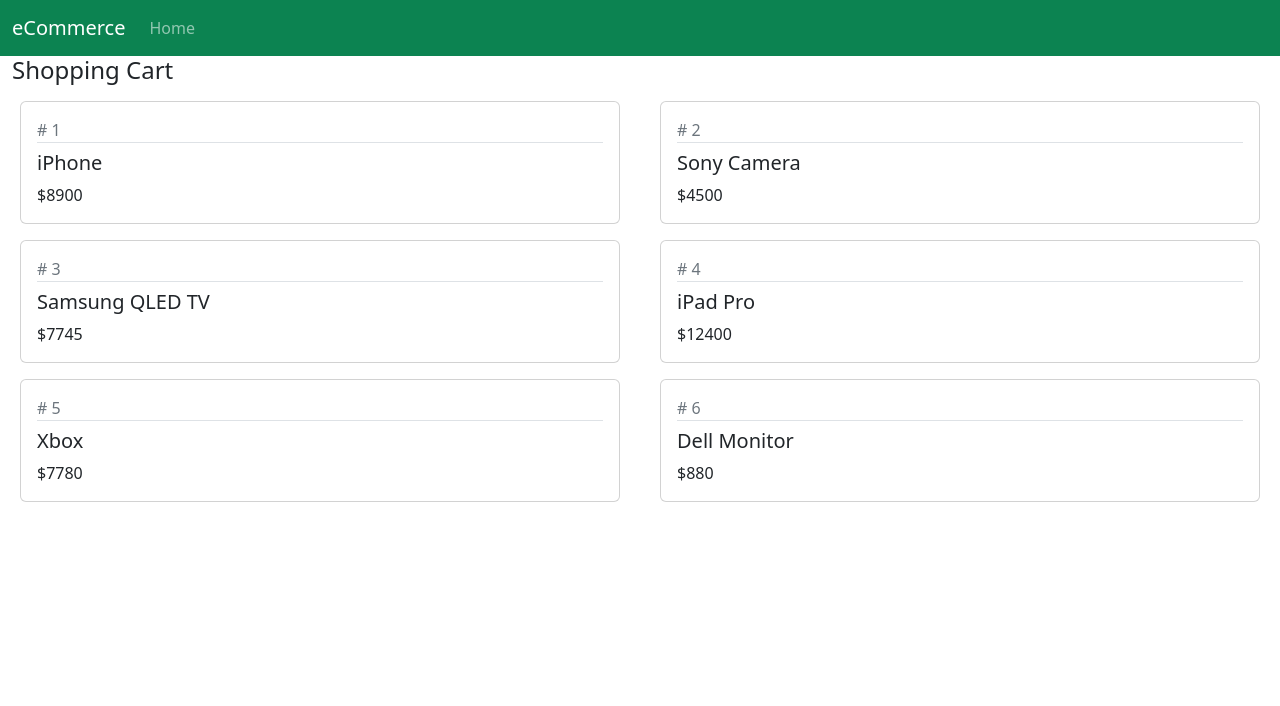
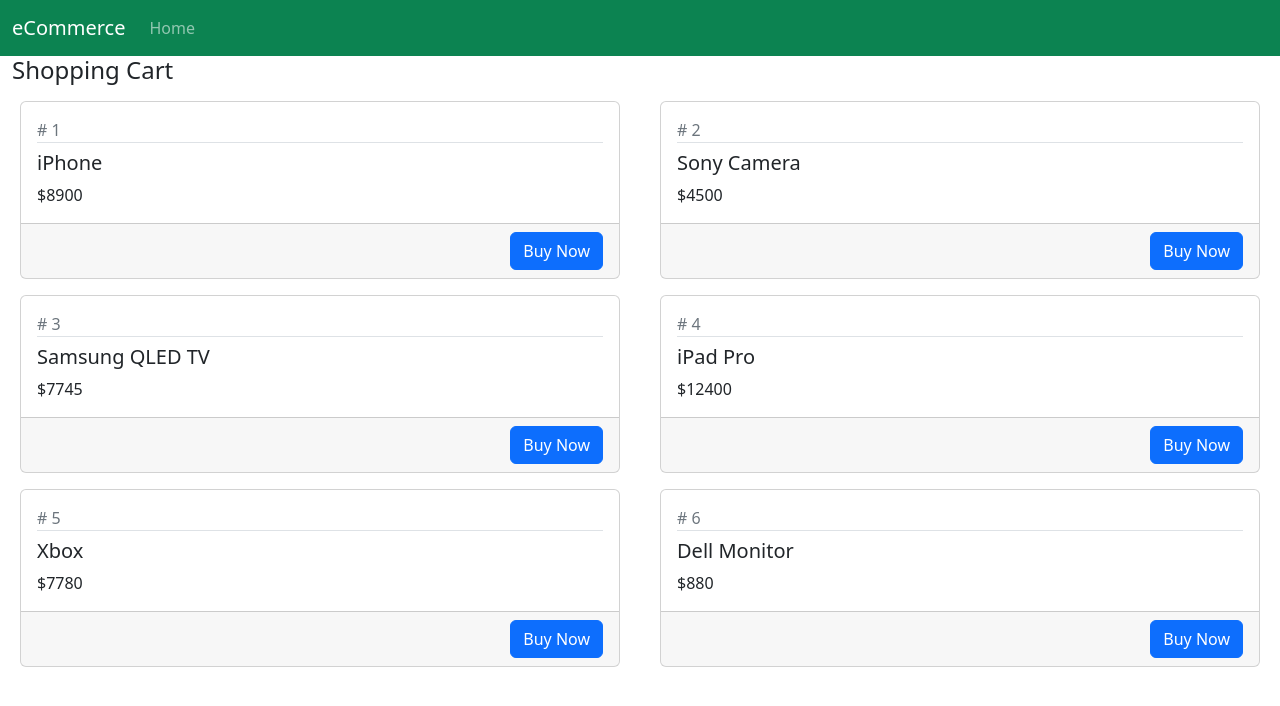
Before and after one commit to yochess2/udemy-ecommerce-class-base, a React (Create React App) app: page / in a window 1280 px wide. Shown: the top 706 px of the page. Built offline with nearby package versions, Linux system fonts and the light colour scheme.

Commit message:
finish props and states

```diff
--- a/src/Product.js
+++ b/src/Product.js
@@ -2,9 +2,7 @@
 
 export default class Product extends React.Component {
 	state = {
-		id: this.props.id,
-		productName: this.props.productName,
-		price: this.props.price,
+		product: this.props.product
 	};
 
 	render() {
@@ -12,15 +10,19 @@
 
 		return (
 			<div className="col-lg-6">
-			<div className="card m-2">
-				<div className="card-body">
-					<div className="text-muted"># {this.state.id}</div>
+				<div className="card m-2">
+					<div className="card-body">
+						<div className="text-muted"># {this.state.product.id}</div>
 
-					<h5 className="pt-2 border-top">{this.state.productName}</h5>
+						<h5 className="pt-2 border-top">{this.state.product.productName}</h5>
 
-					<div>${this.state.price}</div>
+						<div>${this.state.product.price}</div>
+					</div>
+					{/* card body ends here */}
+					<div className="card-footer text-end">
+						{this.props.children}
+					</div>
 				</div>
-			</div>
 			</div>
 		);
 	}
--- a/src/ShoppingCart.js
+++ b/src/ShoppingCart.js
@@ -51,12 +51,9 @@
 				<div className="row">
 					{this.state.products.map((prod) => {
 						return (
-							<Product
-								key={prod.id}
-								id={prod.id}
-								productName={prod.productName}
-								price={prod.price}
-							/>
+							<Product key={prod.id} product={prod}>
+								<button className="btn btn-primary">Buy Now</button>
+							</Product>
 						)
 					})}
 				</div>
```
